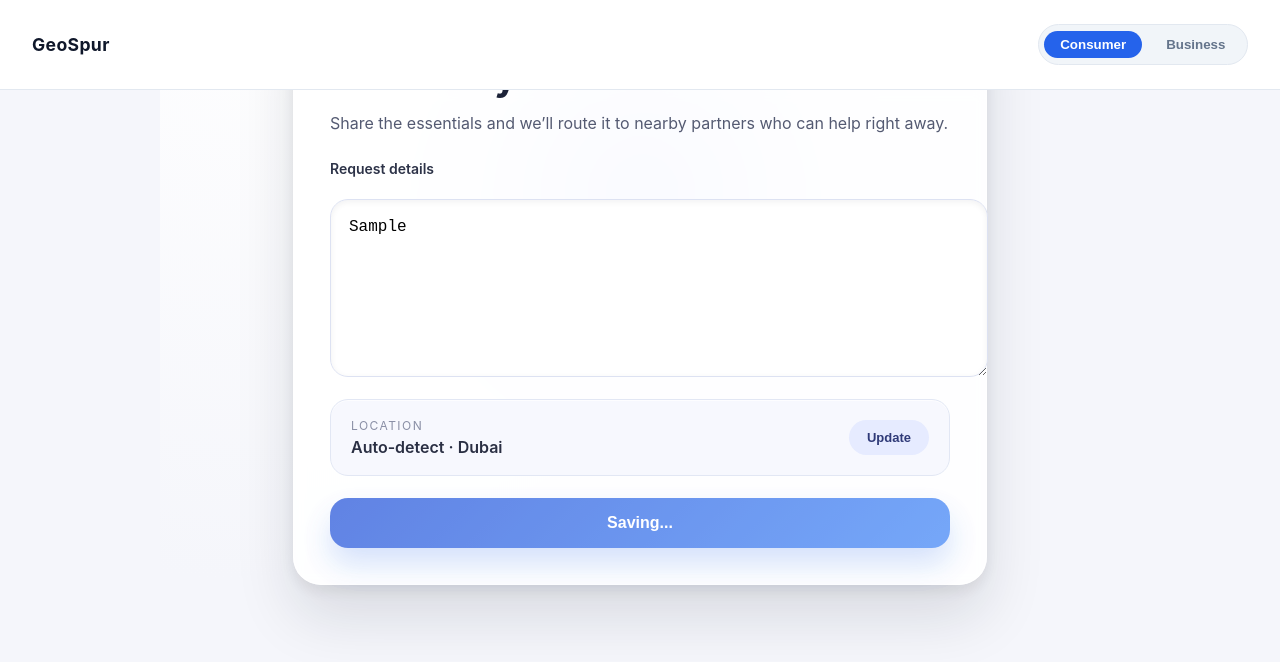
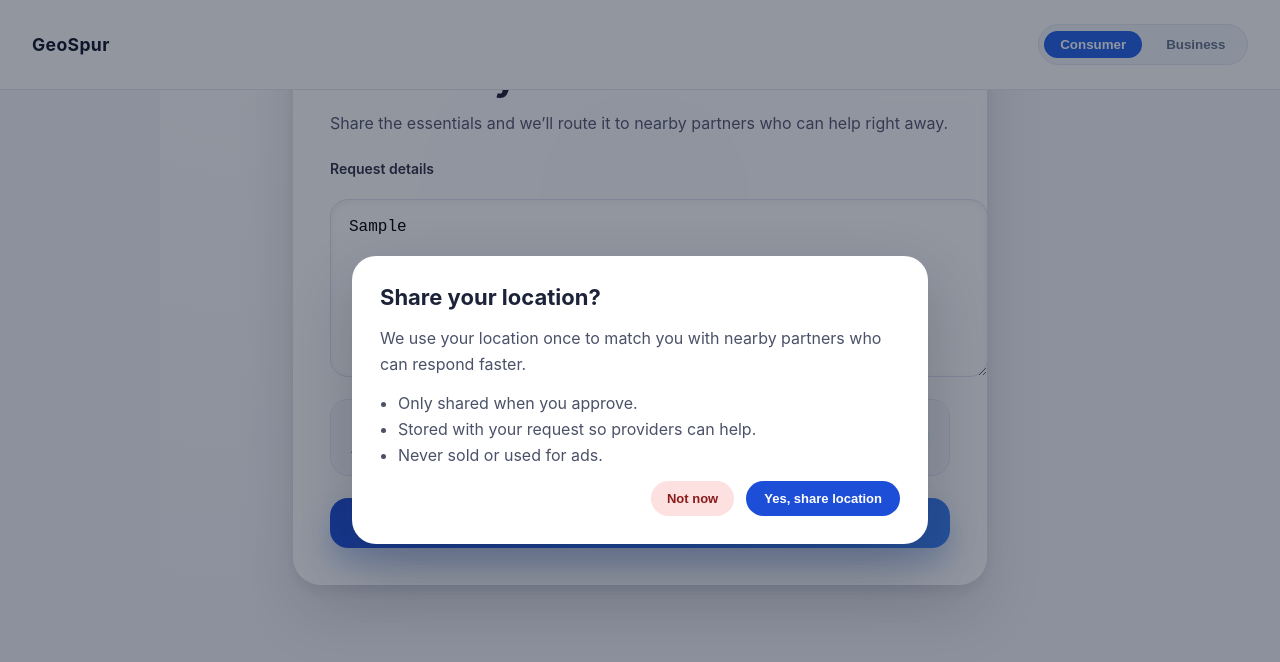
Before and after one commit to josephblackelite/geospur, a SvelteKit app in the folder apps/web/: page / in a window 1280 px wide. Both pictures are taken after typing "Sample" into the empty fields and a click on the button "Ask the City". Shown: the part 290-952 px from the top of the page. Built offline with nearby package versions, Linux system fonts and the light colour scheme; no server answers.

Commit message:
Add location consent modal for requests

```diff
--- a/apps/web/src/routes/+page.svelte
+++ b/apps/web/src/routes/+page.svelte
@@ -6,8 +6,14 @@
   let requestText = "";
   let isSubmitting = false;
   let errorMessage = "";
+  let isLocationModalOpen = false;
+  let locationStatus: "unknown" | "requesting" | "granted" | "denied" = "unknown";
+  let locationLat: number | null = null;
+  let locationLng: number | null = null;
+  let pendingSubmit = false;
+  let requestField: HTMLTextAreaElement | null = null;
 
-  const handleSubmit = async () => {
+  const createDraftRequest = async () => {
     errorMessage = "";
 
     if (!requestText.trim()) {
@@ -17,11 +23,17 @@
 
     isSubmitting = true;
 
+    if (locationLat === null || locationLng === null) {
+      errorMessage = "Share your location so we can match you with nearby partners.";
+      isSubmitting = false;
+      return;
+    }
+
     try {
       const docRef = await addDoc(collection(db, "requests"), {
         rawQuery: requestText.trim(),
-        lat: 25.2048,
-        lng: 55.2708,
+        lat: locationLat,
+        lng: locationLng,
         status: "draft",
         createdAt: serverTimestamp(),
       });
@@ -33,6 +45,61 @@
     } finally {
       isSubmitting = false;
     }
+  };
+
+  const handleSubmit = async () => {
+    errorMessage = "";
+
+    if (!requestText.trim()) {
+      errorMessage = "Tell us what you need to get started.";
+      return;
+    }
+
+    if (locationStatus !== "granted") {
+      pendingSubmit = true;
+      isLocationModalOpen = true;
+      return;
+    }
+
+    await createDraftRequest();
+  };
+
+  const requestLocation = () => {
+    if (!navigator.geolocation) {
+      locationStatus = "denied";
+      errorMessage = "Location services aren’t available on this device.";
+      return;
+    }
+
+    locationStatus = "requesting";
+    navigator.geolocation.getCurrentPosition(
+      (position) => {
+        locationLat = position.coords.latitude;
+        locationLng = position.coords.longitude;
+        locationStatus = "granted";
+        isLocationModalOpen = false;
+
+        if (pendingSubmit) {
+          pendingSubmit = false;
+          createDraftRequest();
+        }
+      },
+      () => {
+        locationStatus = "denied";
+        isLocationModalOpen = false;
+        pendingSubmit = false;
+      },
+      { enableHighAccuracy: true, timeout: 10000 }
+    );
+  };
+
+  const openLocationModal = () => {
+    errorMessage = "";
+    isLocationModalOpen = true;
+  };
+
+  const focusRequestField = () => {
+    requestField?.focus();
   };
 </script>
 
@@ -60,15 +127,43 @@
         rows="5"
         placeholder="Need last-minute flowers, a courier, or a city guide?"
         bind:value={requestText}
+        bind:this={requestField}
       ></textarea>
 
       <div class="location-row">
         <div>
           <p class="location-label">Location</p>
-          <p class="location-value">Auto-detect · Dubai</p>
+          {#if locationStatus === "granted"}
+            <p class="location-value">Location shared · Ready to match</p>
+            <p class="location-subtext">
+              Lat {locationLat?.toFixed(3)}, Lng {locationLng?.toFixed(3)}
+            </p>
+          {:else if locationStatus === "requesting"}
+            <p class="location-value">Waiting for permission…</p>
+          {:else if locationStatus === "denied"}
+            <p class="location-value">Location blocked</p>
+            <p class="location-subtext">Enable it to reach nearby partners faster.</p>
+          {:else}
+            <p class="location-value">Auto-detect after you approve</p>
+          {/if}
         </div>
-        <button class="chip" type="button">Update</button>
+        <button class="chip" type="button" on:click={openLocationModal}>
+          {locationStatus === "granted" ? "Update" : "Share location"}
+        </button>
       </div>
+
+      {#if locationStatus === "denied"}
+        <div class="location-fallback">
+          <p class="fallback-title">We couldn’t access your location.</p>
+          <p class="fallback-body">
+            You can try again or keep editing your request while we wait.
+          </p>
+          <div class="fallback-actions">
+            <button class="secondary" type="button" on:click={openLocationModal}>Try again</button>
+            <button class="ghost" type="button" on:click={focusRequestField}>Edit request</button>
+          </div>
+        </div>
+      {/if}
 
       {#if errorMessage}
         <p class="error">{errorMessage}</p>
@@ -80,6 +175,30 @@
     </form>
   </div>
 </section>
+
+{#if isLocationModalOpen}
+  <div class="modal-backdrop" role="presentation">
+    <div class="modal" role="dialog" aria-modal="true" aria-labelledby="location-modal-title">
+      <h2 id="location-modal-title">Share your location?</h2>
+      <p>
+        We use your location once to match you with nearby partners who can respond faster.
+      </p>
+      <ul>
+        <li>Only shared when you approve.</li>
+        <li>Stored with your request so providers can help.</li>
+        <li>Never sold or used for ads.</li>
+      </ul>
+      <div class="modal-actions">
+        <button class="secondary" type="button" on:click={() => (isLocationModalOpen = false)}>
+          Not now
+        </button>
+        <button class="primary" type="button" on:click={requestLocation}>
+          Yes, share location
+        </button>
+      </div>
+    </div>
+  </div>
+{/if}
 
 <style>
   :global(body) {
@@ -234,6 +353,12 @@
     color: #2a2f43;
   }
 
+  .location-subtext {
+    margin: 4px 0 0;
+    font-size: 13px;
+    color: #69708a;
+  }
+
   .chip {
     border: none;
     background: #e6ebff;
@@ -247,6 +372,63 @@
 
   .chip:hover {
     background: #dde1f4;
+  }
+
+  .location-fallback {
+    border-radius: 18px;
+    border: 1px solid #f3c4c4;
+    background: #fff5f5;
+    padding: 16px 18px;
+    display: grid;
+    gap: 10px;
+  }
+
+  .fallback-title {
+    margin: 0;
+    font-size: 14px;
+    font-weight: 600;
+    color: #8a1c1c;
+  }
+
+  .fallback-body {
+    margin: 0;
+    font-size: 14px;
+    color: #8a1c1c;
+  }
+
+  .fallback-actions {
+    display: flex;
+    flex-wrap: wrap;
+    gap: 10px;
+  }
+
+  .secondary,
+  .ghost {
+    border-radius: 999px;
+    padding: 10px 16px;
+    font-size: 13px;
+    font-weight: 600;
+    cursor: pointer;
+  }
+
+  .secondary {
+    border: none;
+    background: #fde0e0;
+    color: #8a1c1c;
+  }
+
+  .secondary:hover {
+    background: #f9d2d2;
+  }
+
+  .ghost {
+    border: 1px solid #f3c4c4;
+    background: transparent;
+    color: #8a1c1c;
+  }
+
+  .ghost:hover {
+    background: rgba(138, 28, 28, 0.08);
   }
 
   .error {
@@ -279,6 +461,68 @@
     cursor: not-allowed;
   }
 
+  .modal-backdrop {
+    position: fixed;
+    inset: 0;
+    background: rgba(15, 23, 42, 0.45);
+    display: flex;
+    align-items: center;
+    justify-content: center;
+    padding: 24px;
+    z-index: 10;
+  }
+
+  .modal {
+    width: min(520px, 100%);
+    background: #ffffff;
+    border-radius: 24px;
+    padding: 28px;
+    box-shadow: 0 24px 60px rgba(15, 23, 42, 0.22);
+    display: grid;
+    gap: 16px;
+  }
+
+  .modal h2 {
+    margin: 0;
+    font-size: 22px;
+    color: #1c2238;
+  }
+
+  .modal p {
+    margin: 0;
+    color: #4b5168;
+    line-height: 1.6;
+  }
+
+  .modal ul {
+    margin: 0;
+    padding-left: 18px;
+    color: #4b5168;
+    display: grid;
+    gap: 6px;
+  }
+
+  .modal-actions {
+    display: flex;
+    justify-content: flex-end;
+    gap: 12px;
+  }
+
+  .primary {
+    border: none;
+    border-radius: 999px;
+    padding: 10px 18px;
+    font-size: 13px;
+    font-weight: 600;
+    color: #ffffff;
+    background: #1d4ed8;
+    cursor: pointer;
+  }
+
+  .primary:hover {
+    background: #1a46c5;
+  }
+
   @media (max-width: 640px) {
     .card {
       padding: 24px;
```
